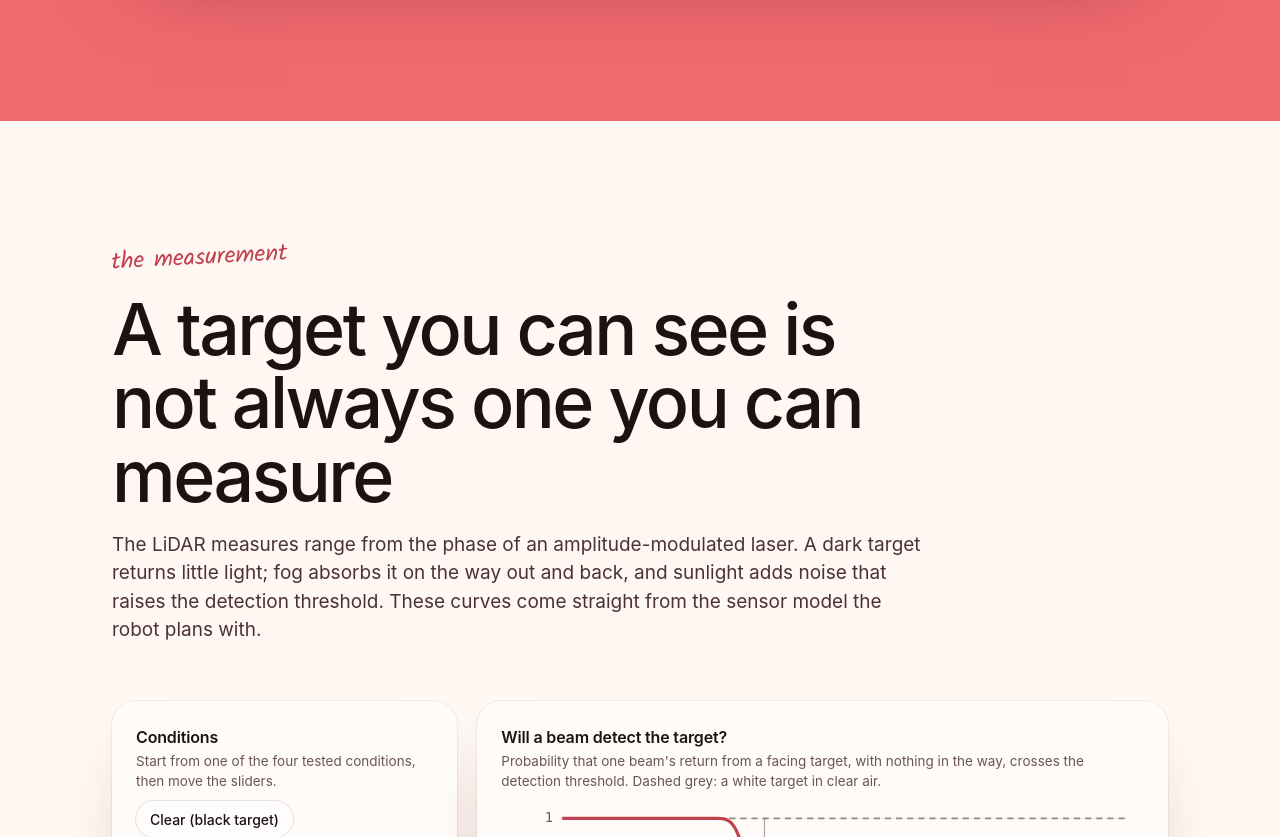
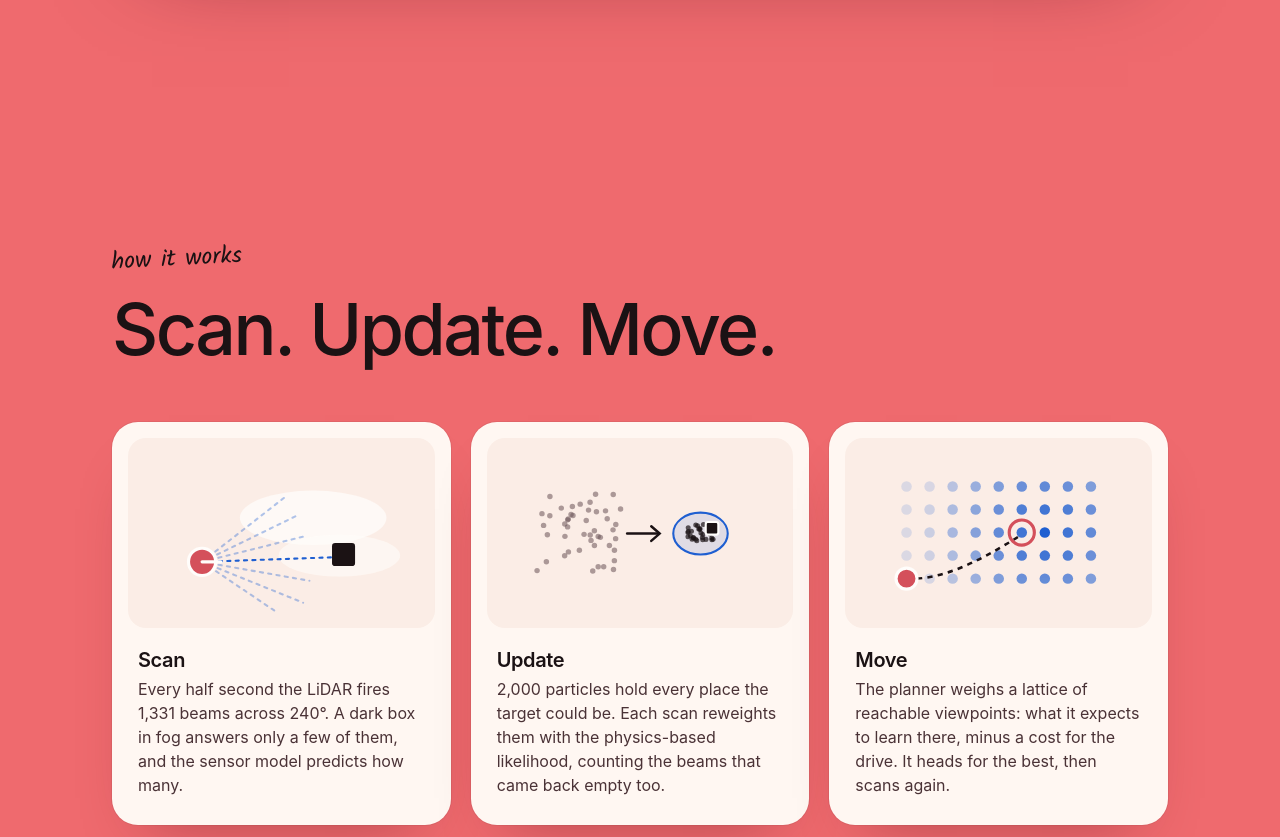
Before and after one commit to jjmensah/move-to-see, a React (Vite) app in the folder web/: page / in a window 1280 px wide. Shown: the part 1963-2800 px from the top of the page. Built offline with nearby package versions, Linux system fonts and the light colour scheme.

Commit message:
feat(web): explain the loop in three illustrated cards

```diff
--- a/web/src/App.tsx
+++ b/web/src/App.tsx
@@ -6,6 +6,7 @@
 
 import { useCallback, useEffect, useState } from "react";
 import Replay from "./Replay";
+import HowItWorks from "./HowItWorks";
 import Sensor from "./Sensor";
 import Decision from "./Decision";
 import Results from "./Results";
@@ -123,6 +124,7 @@ export default function App() {
           <div className="topbar-end">
             <nav aria-label="Sections">
               <a href="#replay">Replay</a>
+              <a href="#how">How it works</a>
               <a href="#sensor">Sensor</a>
               <a href="#decision">Decision</a>
               <a href="#results">Results</a>
@@ -199,6 +201,16 @@ export default function App() {
                 a row (30 s if it never does).
               </p>
             </div>
+          </div>
+        </section>
+
+        <section id="how" className="band coral" aria-labelledby="how-title">
+          <div className="wrap">
+            <div className="section-head reveal">
+              <span className="kicker">how it works</span>
+              <h2 id="how-title">Scan. Update. Move.</h2>
+            </div>
+            <HowItWorks />
           </div>
         </section>
 
--- /dev/null
+++ b/web/src/HowItWorks.tsx
@@ -0,0 +1,149 @@
+// ==========================================================
+// web/src/HowItWorks.tsx
+// ==========================================================
+// The loop in three cards: scan, update, move. Each card has a small drawing
+// in theme colours; the numbers in the text come from the project's settings.
+
+// ------------------------------------------
+// dots
+// ------------------------------------------
+// Deterministic scatter for the drawings, so every render looks the same.
+function dots(n: number, seed: number, cx: number, cy: number, sx: number, sy: number): [number, number][] {
+  let s = seed;
+  const next = () => ((s = (s * 16807) % 2147483647) - 1) / 2147483646;
+  return Array.from({ length: n }, () => [cx + (next() - 0.5) * 2 * sx, cy + (next() - 0.5) * 2 * sy]);
+}
+
+// ------------------------------------------
+// ScanArt
+// ------------------------------------------
+// A robot fanning beams through fog; only a few reach the dark box.
+function ScanArt() {
+  const angles = [-38, -26, -14, -2, 10, 22, 34];
+  return (
+    <svg viewBox="0 0 240 150" aria-hidden="true">
+      <ellipse cx="150" cy="60" rx="70" ry="26" fill="var(--surface)" opacity="0.8" />
+      <ellipse cx="175" cy="96" rx="58" ry="20" fill="var(--surface)" opacity="0.6" />
+      {angles.map(a => {
+        const r = (a * Math.PI) / 180;
+        const hit = Math.abs(a + 2) < 8;
+        return (
+          <line
+            key={a}
+            x1="44"
+            y1="102"
+            x2={44 + Math.cos(r) * (hit ? 132 : 104)}
+            y2={102 + Math.sin(r) * (hit ? 132 : 104)}
+            stroke="var(--info)"
+            strokeWidth="2"
+            strokeDasharray="3 5"
+            strokeLinecap="round"
+            opacity={hit ? 1 : 0.35}
+          />
+        );
+      })}
+      <rect x="168" y="84" width="22" height="22" rx="3" fill="var(--truth)" />
+      <circle cx="44" cy="102" r="13" fill="var(--coral-lo)" stroke="var(--surface)" strokeWidth="3" />
+      <line x1="44" y1="102" x2="62" y2="102" stroke="var(--surface)" strokeWidth="3" strokeLinecap="round" />
+    </svg>
+  );
+}
+
+// ------------------------------------------
+// UpdateArt
+// ------------------------------------------
+// A wide particle cloud on the left narrows to a tight ellipse on the right.
+function UpdateArt() {
+  const wide = dots(46, 7, 62, 75, 40, 42);
+  const tight = dots(30, 11, 178, 75, 12, 9);
+  return (
+    <svg viewBox="0 0 240 150" aria-hidden="true">
+      {wide.map(([x, y], i) => (
+        <circle key={`w${i}`} cx={x} cy={y} r="2.6" fill="var(--soft)" opacity="0.55" />
+      ))}
+      <path d="M108 75 H138" stroke="var(--ink)" strokeWidth="2.4" strokeLinecap="round" />
+      <path d="M131 68 L139 75 L131 82" fill="none" stroke="var(--ink)" strokeWidth="2.4" strokeLinecap="round" />
+      <ellipse
+        cx="178"
+        cy="75"
+        rx="26"
+        ry="20"
+        fill="var(--info)"
+        fillOpacity="0.12"
+        stroke="var(--info)"
+        strokeWidth="2"
+      />
+      {tight.map(([x, y], i) => (
+        <circle key={`t${i}`} cx={x} cy={y} r="2.4" fill="var(--ink)" opacity="0.7" />
+      ))}
+      <rect x="183" y="64" width="12" height="12" rx="2" fill="var(--truth)" stroke="var(--surface)" strokeWidth="2" />
+    </svg>
+  );
+}
+
+// ------------------------------------------
+// MoveArt
+// ------------------------------------------
+// A lattice of candidate viewpoints shaded by score, and the dashed drive to the best.
+function MoveArt() {
+  const cells: { x: number; y: number; score: number }[] = [];
+  for (let i = 0; i < 9; i++) {
+    for (let j = 0; j < 5; j++) {
+      const x = 32 + i * 22;
+      const y = 30 + j * 22;
+      const score = Math.max(0, 1 - Math.hypot(x - 164, y - 74) / 120);
+      cells.push({ x, y, score });
+    }
+  }
+  return (
+    <svg viewBox="0 0 240 150" aria-hidden="true">
+      {cells.map(c => (
+        <circle key={`${c.x}-${c.y}`} cx={c.x} cy={c.y} r="5" fill="var(--info)" opacity={0.15 + 0.85 * c.score} />
+      ))}
+      <path
+        d="M32 118 C 70 120, 110 96, 142 76"
+        fill="none"
+        stroke="var(--ink)"
+        strokeWidth="2.4"
+        strokeDasharray="5 5"
+      />
+      <circle cx="142" cy="74" r="12" fill="none" stroke="var(--coral-lo)" strokeWidth="3" />
+      <circle cx="32" cy="118" r="10" fill="var(--coral-lo)" stroke="var(--surface)" strokeWidth="3" />
+    </svg>
+  );
+}
+
+// ------------------------------------------
+// HowItWorks
+// ------------------------------------------
+// Three step cards under one heading.
+export default function HowItWorks() {
+  const steps = [
+    {
+      art: <ScanArt />,
+      title: "Scan",
+      text: "Every half second the LiDAR fires 1,331 beams across 240°. A dark box in fog answers only a few of them, and the sensor model predicts how many.",
+    },
+    {
+      art: <UpdateArt />,
+      title: "Update",
+      text: "2,000 particles hold every place the target could be. Each scan reweights them with the physics-based likelihood, counting the beams that came back empty too.",
+    },
+    {
+      art: <MoveArt />,
+      title: "Move",
+      text: "The planner weighs a lattice of reachable viewpoints: what it expects to learn there, minus a cost for the drive. It heads for the best, then scans again.",
+    },
+  ];
+  return (
+    <div className="steps3">
+      {steps.map(s => (
+        <article key={s.title} className="step reveal">
+          <div className="step-art">{s.art}</div>
+          <h3>{s.title}</h3>
+          <p>{s.text}</p>
+        </article>
+      ))}
+    </div>
+  );
+}
--- a/web/src/styles.css
+++ b/web/src/styles.css
@@ -1045,3 +1045,46 @@ table.data .num {
     animation-duration: 0.01ms !important;
   }
 }
+
+/* ------------------------------------------
+   How it works
+   ------------------------------------------
+   Three step cards, each with a small illustration on top. */
+.steps3 {
+  display: grid;
+  grid-template-columns: repeat(3, minmax(0, 1fr));
+  gap: 20px;
+}
+@media (max-width: 900px) {
+  .steps3 {
+    grid-template-columns: minmax(0, 1fr);
+  }
+}
+.step {
+  background: var(--paper);
+  border-radius: 26px;
+  padding: 16px 16px 28px;
+  box-shadow: var(--shadow-card);
+}
+.step-art {
+  height: 190px;
+  margin-bottom: 22px;
+  border-radius: 18px;
+  background: var(--paper-2);
+  display: grid;
+  place-items: center;
+  overflow: hidden;
+}
+.step-art svg {
+  width: 82%;
+  height: auto;
+}
+.step h3 {
+  padding: 0 10px;
+  margin-bottom: 6px;
+}
+.step p {
+  padding: 0 10px;
+  font-size: 16px;
+  color: var(--ink-2);
+}
```
